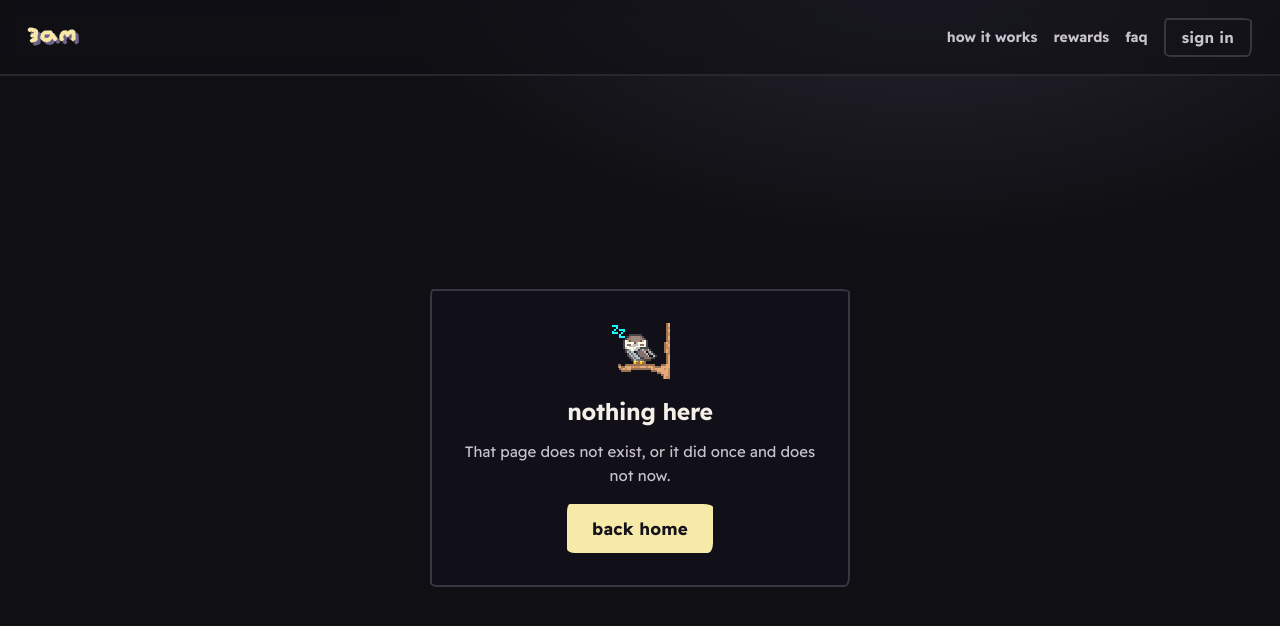
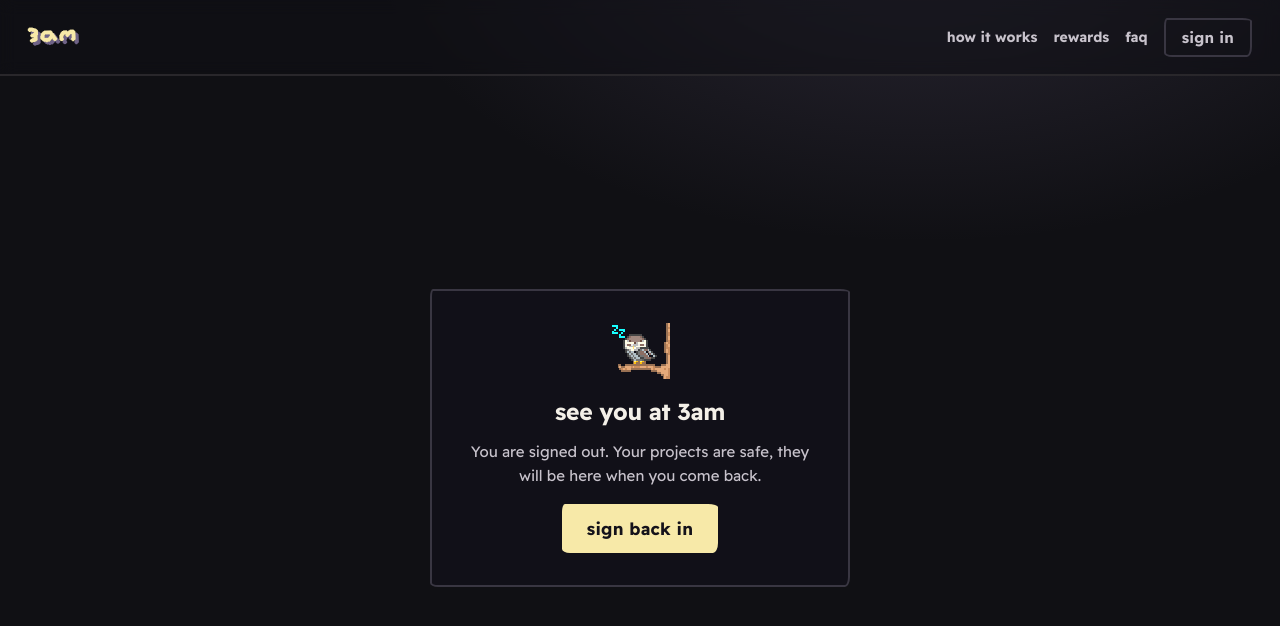
Before and after one commit to hackclub/3am-ysws, a Next.js app: page /goodbye in a window 1280 px wide. Before the commit this address had no page. Shown: the top 626 px of the page. Built offline with nearby package versions, Linux system fonts and the light colour scheme.

Commit message:
feat(auth): logout and goodbye page

```diff
--- /dev/null
+++ b/app/goodbye/page.tsx
@@ -0,0 +1,18 @@
+import type { Metadata } from "next";
+
+import { Notice } from "@/components/site/Notice";
+import { ButtonLink } from "@/components/ui/Button";
+
+export const metadata: Metadata = { title: "signed out" };
+
+export default function GoodbyePage() {
+  return (
+    <Notice
+      owl="owl1"
+      title="see you at 3am"
+      actions={<ButtonLink href="/api/auth/login">sign back in</ButtonLink>}
+    >
+      You are signed out. Your projects are safe, they will be here when you come back.
+    </Notice>
+  );
+}
```
Also changed, not shown: app/api/auth/logout/route.ts (added, +11 -0 lines), components/ui/SignOutButton.tsx (added, +11 -0 lines).
